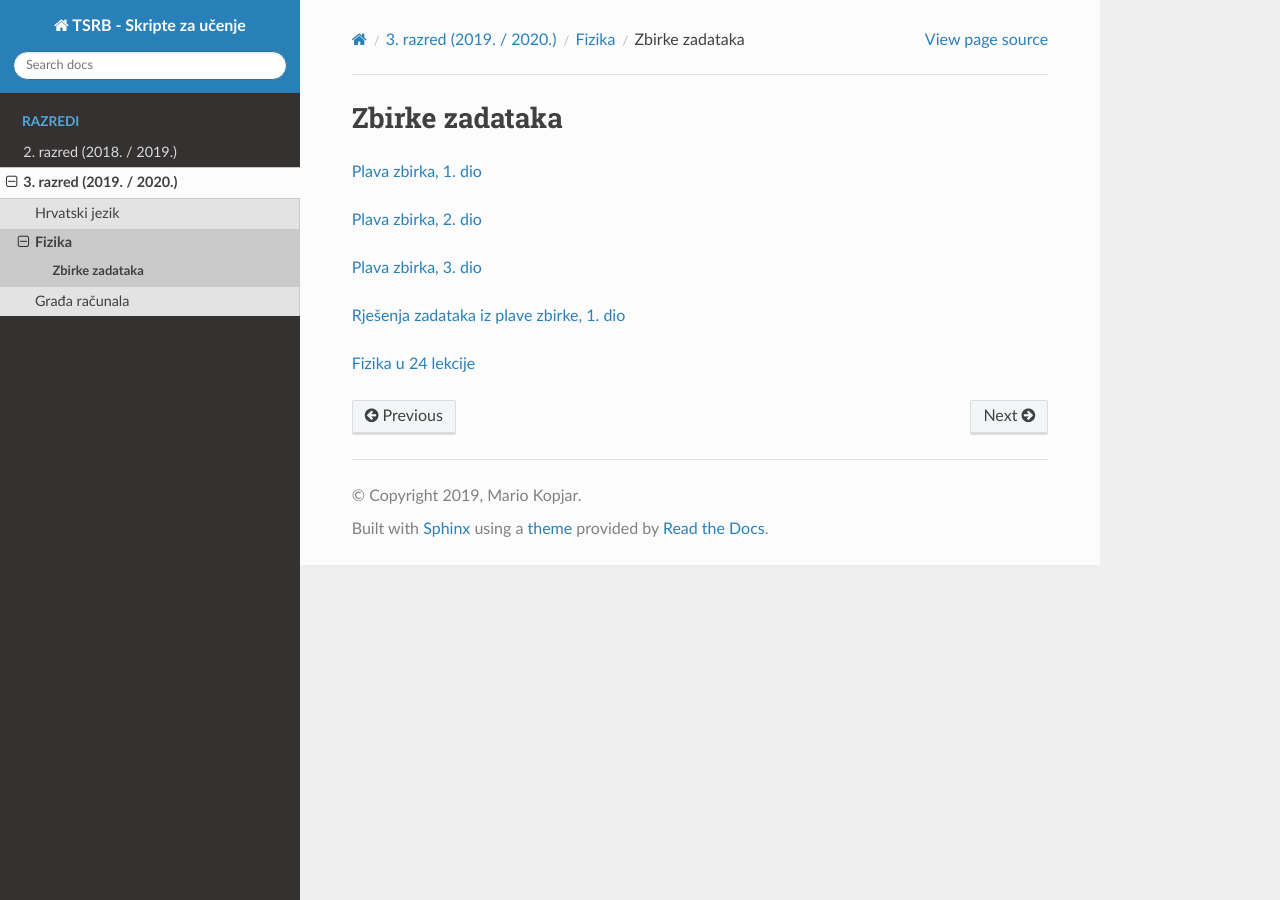
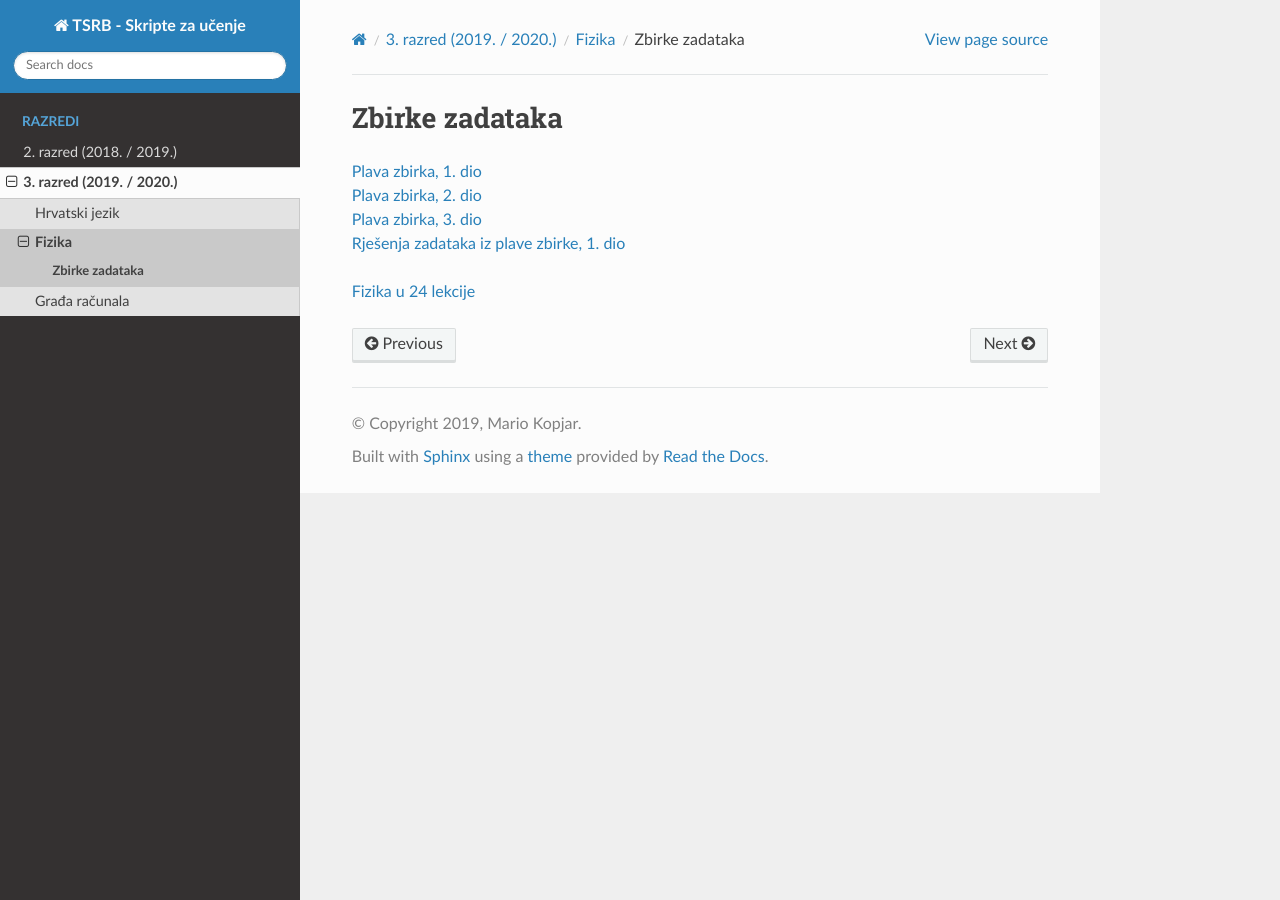
Before and after one commit to recycleTheC/tsrb-h_razred, a Sphinx documentation site: the page built from source/3_razred/fizika/zbirke.rst, in a window 1280 px wide. Built offline with Sphinx 7.4.7 and the Read the Docs theme 2.0.0, drawn with Linux system fonts in a browser that asks for light colours.

```diff
--- a/source/3_razred/fizika/zbirke.rst
+++ b/source/3_razred/fizika/zbirke.rst
@@ -1,13 +1,9 @@
 Zbirke zadataka
 ===============
 
-`Plava zbirka, 1. dio <https://github.com/win32mk/tsrb-h_razred/raw/master/source/3_razred/fizika/Fizika_Zbirka_1.pdf>`_
-
-`Plava zbirka, 2. dio <https://github.com/win32mk/tsrb-h_razred/raw/master/source/3_razred/fizika/Fizika_Zbirka_2.pdf>`_
-
-`Plava zbirka, 3. dio <https://github.com/win32mk/tsrb-h_razred/raw/master/source/3_razred/fizika/Fizika_Zbirka_3.pdf>`_
-
-`Rješenja zadataka iz plave zbirke, 1. dio <https://github.com/win32mk/tsrb-h_razred/raw/master/source/3_razred/fizika/Fizika_Zbirka_rjesenja.pdf>`_
-
+| `Plava zbirka, 1. dio <https://github.com/win32mk/tsrb-h_razred/raw/master/source/3_razred/fizika/Fizika_Zbirka_1.pdf>`_
+| `Plava zbirka, 2. dio <https://github.com/win32mk/tsrb-h_razred/raw/master/source/3_razred/fizika/Fizika_Zbirka_2.pdf>`_
+| `Plava zbirka, 3. dio <https://github.com/win32mk/tsrb-h_razred/raw/master/source/3_razred/fizika/Fizika_Zbirka_3.pdf>`_
+| `Rješenja zadataka iz plave zbirke, 1. dio <https://github.com/win32mk/tsrb-h_razred/raw/master/source/3_razred/fizika/Fizika_Zbirka_rjesenja.pdf>`_
 
 `Fizika u 24 lekcije <https://github.com/win32mk/tsrb-h_razred/raw/master/source/3_razred/fizika/Fizika-u-24-Lekcije.pdf>`_
```
